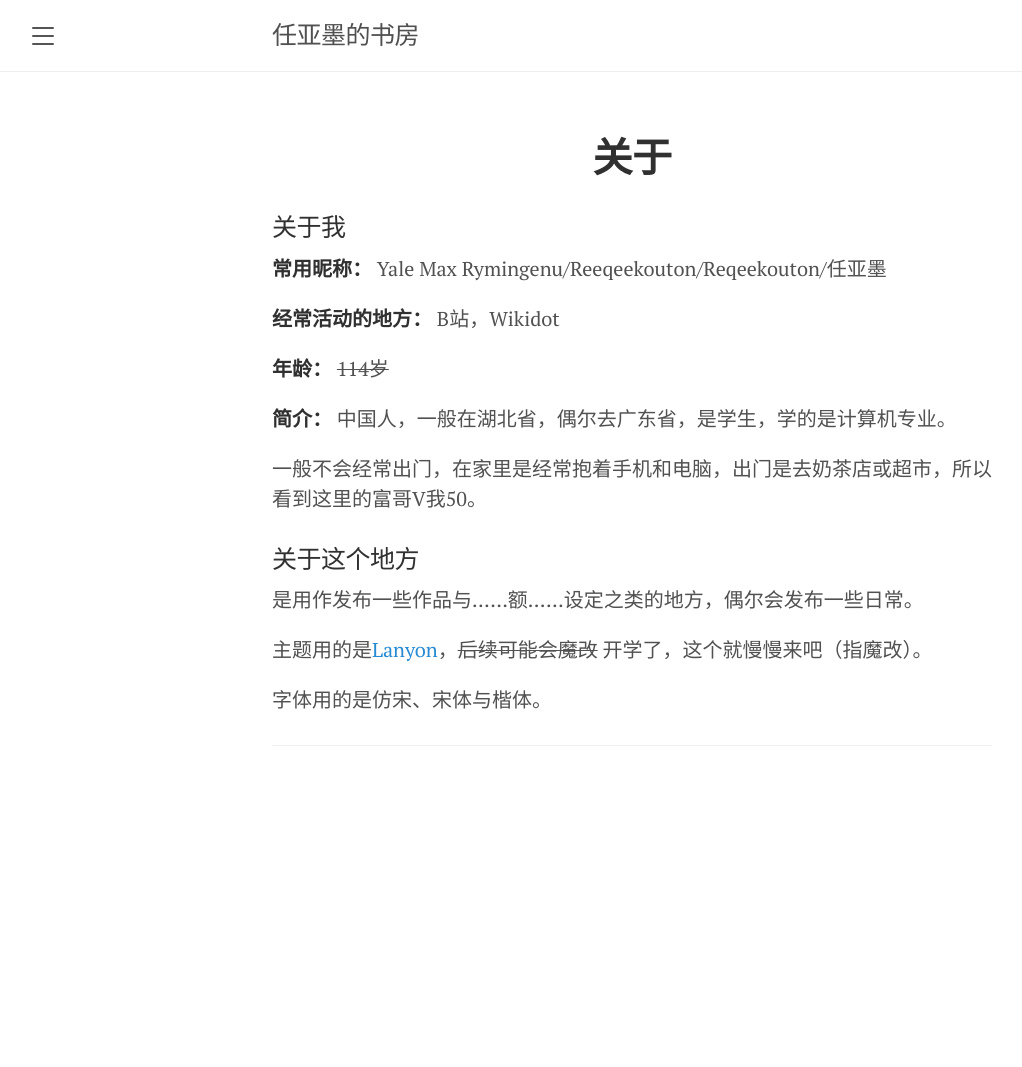
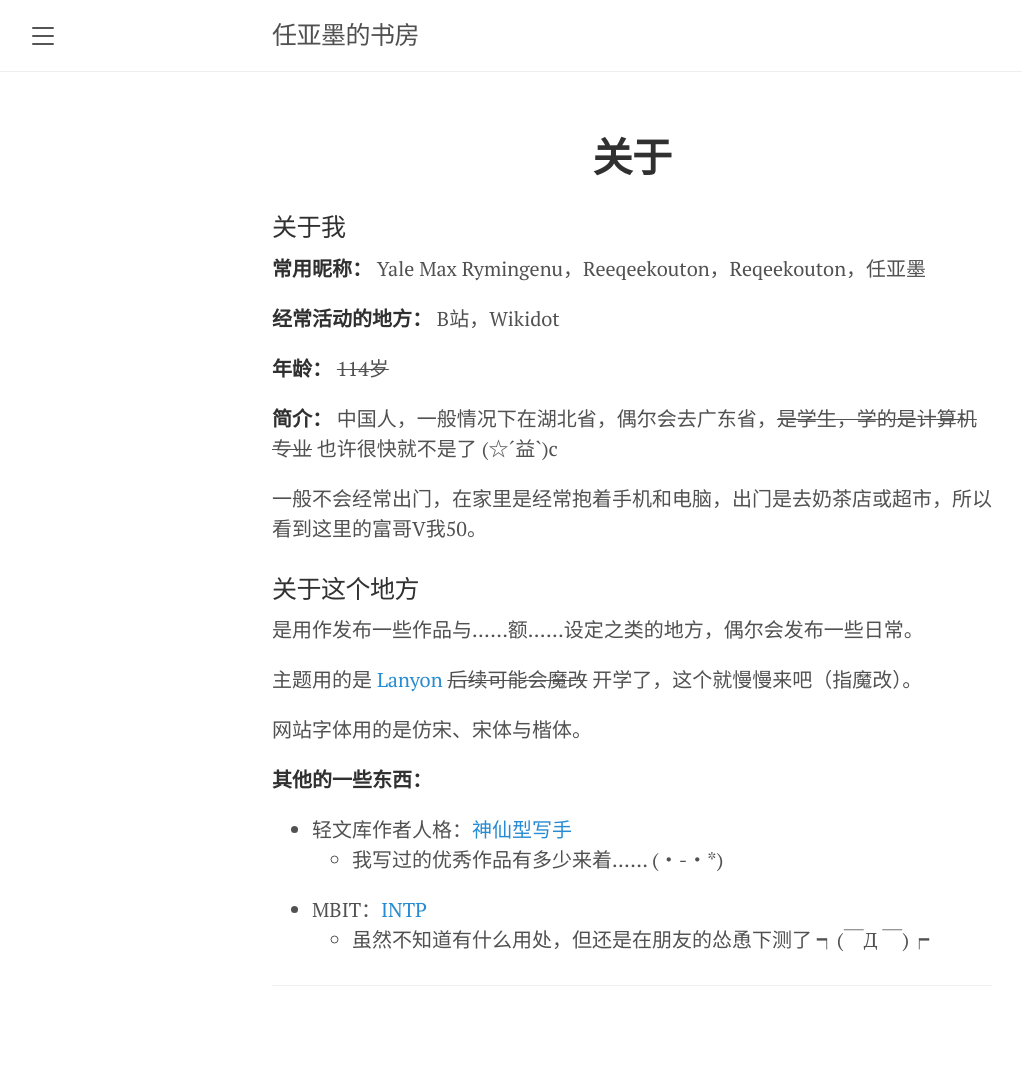
Before and after one commit to Reqeekouton/reqeekouton.github.io, a Jekyll site: the page built from about.md, in a window 1280 px wide. Shown: the whole page, without its empty margins (8-1030 px from the left). Built offline with Jekyll 4.4.1, drawn with Linux system fonts in a browser that asks for light colours; some web fonts are replaced; before the commit the page ends 900 px from its top, so only the background shows below that.

Commit message:
Add files via upload

```diff
--- a/about.md
+++ b/about.md
@@ -5,13 +5,13 @@ title: 关于
 
 ### 关于我
 
-**常用昵称：** Yale Max Rymingenu/Reeqeekouton/Reqeekouton/任亚墨
+**常用昵称：** Yale Max Rymingenu，Reeqeekouton，Reqeekouton，任亚墨
 
 **经常活动的地方：** B站，Wikidot
 
 **年龄：** ~~114岁~~
 
-**简介：** 中国人，一般在湖北省，偶尔去广东省，是学生，学的是计算机专业。
+**简介：** 中国人，一般情况下在湖北省，偶尔会去广东省，~~是学生，学的是计算机专业~~ 也许很快就不是了 (☆´益`)c
 
 一般不会经常出门，在家里是经常抱着手机和电脑，出门是去奶茶店或超市，所以看到这里的富哥V我50。
 
@@ -19,6 +19,12 @@ title: 关于
 
 是用作发布一些作品与……额……设定之类的地方，偶尔会发布一些日常。
 
-主题用的是[Lanyon](https://github.com/poole/lanyon)，~~后续可能会魔改~~ 开学了，这个就慢慢来吧（指魔改）。
+主题用的是 [Lanyon](https://github.com/poole/lanyon) ~~后续可能会魔改~~ 开学了，这个就慢慢来吧（指魔改）。
 
-字体用的是仿宋、宋体与楷体。
+网站字体用的是仿宋、宋体与楷体。
+
+**其他的一些东西：**
+- 轻文库作者人格：[神仙型写手](https://act.linovel.net/persona2018/#/typeIntro?S=31.58&I=68.42&N=63.64&D=36.36&E=50.14&C=49.86&R=55.51&T=44.49&id=5)
+  - 我写过的优秀作品有多少来着…… (・-・*)
+- MBIT：[INTP](https://www.16personalities.com/ch/intp-%E4%BA%BA%E6%A0%BC)
+  - 虽然不知道有什么用处，但还是在朋友的怂恿下测了 ┑(￣Д ￣)┍
```
